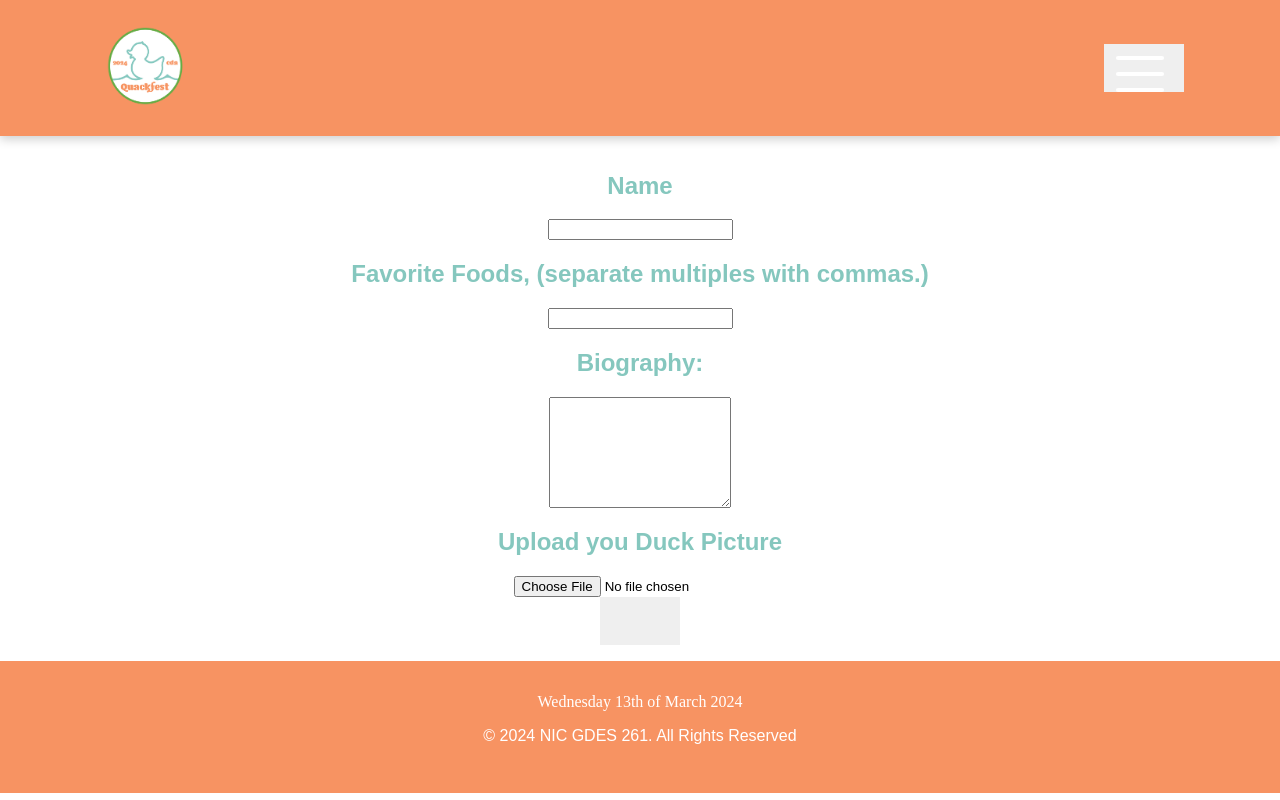
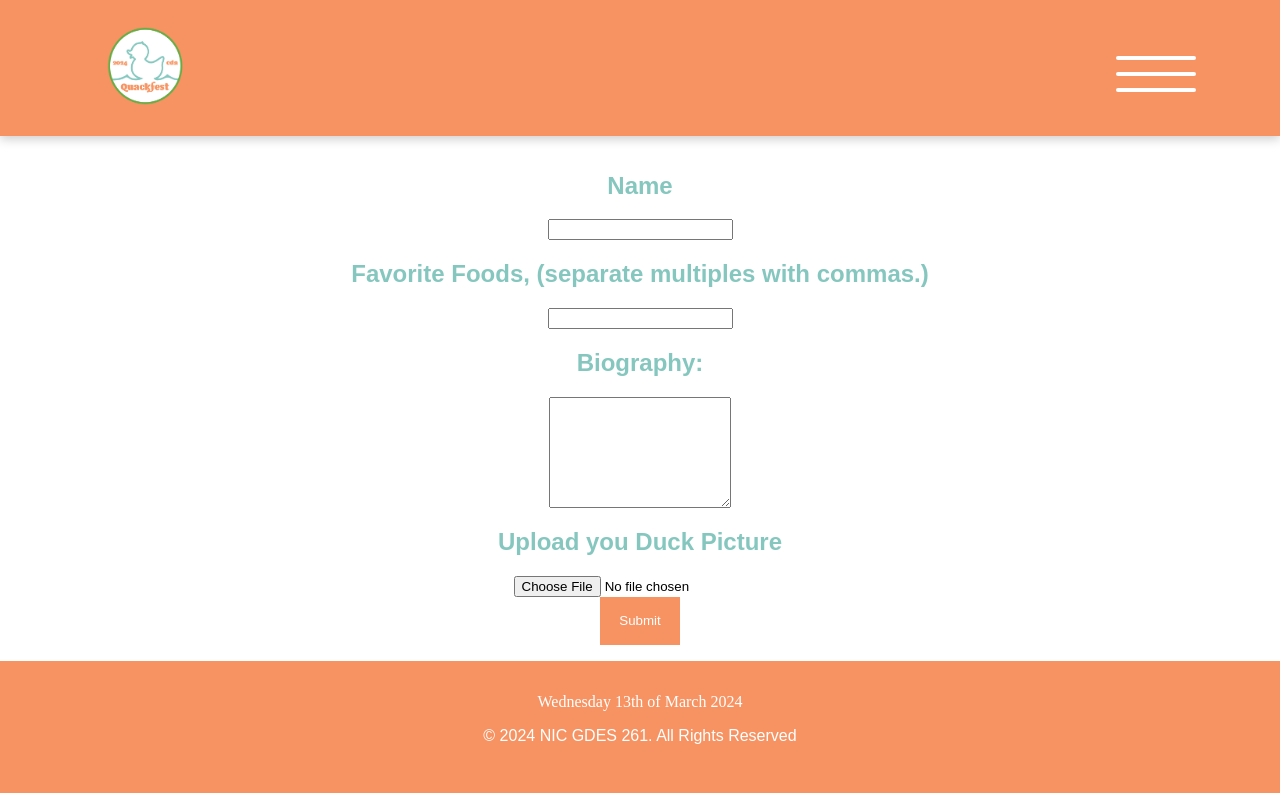
Before and after one commit to nic-gdes/create-a-duck-directory-missidaho, a PHP site: page /create-duck.php in a window 1280 px wide. Run offline with PHP 8.4, Linux system fonts and the light colour scheme.

Commit message:
finalized the button styling

```diff
--- a/assets/style/style.css
+++ b/assets/style/style.css
@@ -71,7 +71,7 @@ button {
 	cursor: pointer;
 	outline: inherit;
     padding-right: 2rem;
-    background-color: none;
+    background-color:#F79362;
 
 
 }
@@ -207,7 +207,6 @@ footer {
     align-content: center;
     align-items: center;
     justify-content: center;
-    position: relative;
     padding-top: 2rem;
     padding-bottom: 2rem;
     /* margin: 2rem; */
@@ -274,17 +273,13 @@ a {
     color: #F79362;
 }
 
-.submit_button {
+input[type=submit] {
     width: 5rem;
     height: 3rem;
-	color: inherit;
 	border: none;
-	padding: 0;
-	font: inherit;
-	cursor: pointer;
-	outline: inherit;
-    padding-right: 2rem;
-    color: #85C7BE;
+    color: white;
+    background-color: #F79362;
+
 
 
 }
--- a/components/nav.php
+++ b/components/nav.php
@@ -6,11 +6,11 @@
         </a>
 
     </div>
-    <button class="hamburger">
+    <div class="hamburger">
         <span></span>
         <span></span>
         <span></span>
-    </button>
+    </div>
 
 
 
@@ -18,8 +18,8 @@
 </nav>
 <div class="nav_links">
 
-            <a href="./index.php">Home
-            </a>
+    <a href="./index.php">Home
+    </a>
 
-            <a href="./create-duck.php">Create a Duck</a>
-    </div>
+    <a href="./create-duck.php">Create a Duck</a>
+</div>
--- a/create-duck.php
+++ b/create-duck.php
@@ -171,8 +171,8 @@ if (isset($_POST['submit'])) {
 
 
 
-                <button input type="submit" value="Submit" class="submit_button" name="submit">
-
+                <button class="submit_button" >
+                <input type="submit" value="Submit"  name="submit">
                 </button>
             </div>
 
```
Also changed, not shown: profile.php (+7 -7 lines), assets/images/Real Estate Flyer | PSD Free Download - Pikbest.jpg (added).
